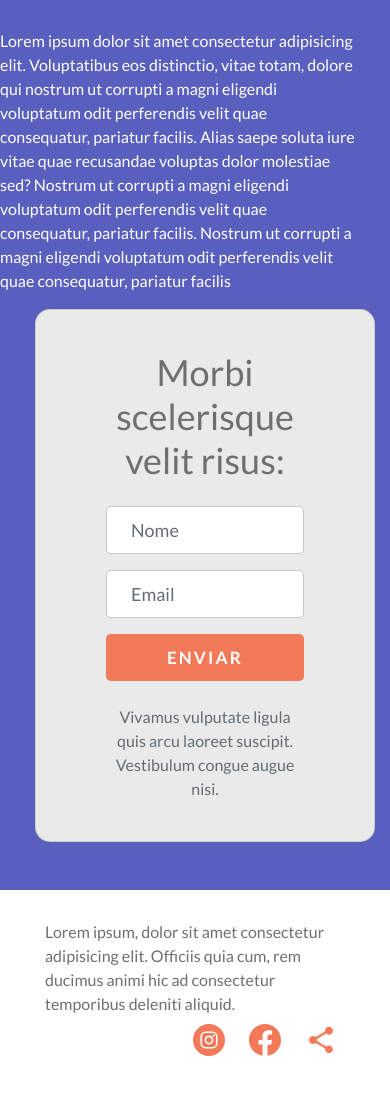
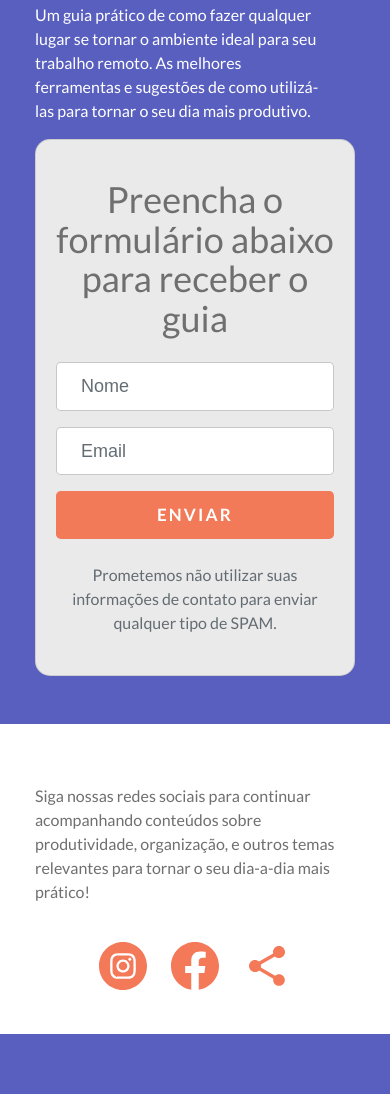
Before and after one commit to douglas218/fuscao-preto, a plain HTML site: page dist/index.html in a window 390 px wide. Shown: the part 416-1510 px from the top of the page. After the commit the page ends 1450 px from the top, so only its background shows below. Drawn offline with Linux system fonts and the light colour scheme.

Commit message:
Updates by Andressa

```diff
--- a/dist/css/style.css
+++ b/dist/css/style.css
@@ -1,14 +1,18 @@
 @import url('https://fonts.googleapis.com/css2?family=Lato:wght@400;700&display=swap');
 
 /* Reset */
-body, h1, h2, h3, p, ul {
+body, h1, h2, h3, p, ul, button {
 	padding: 0px;
-	margin: 0px;
+  margin: 0px;
+  font-weight: normal;
+  font-stretch: normal;
+  font-style: normal;
+  letter-spacing: normal;
+  font-family: 'Lato', sans-serif;
 }
 
 body {
   background-color: #595fbf;
-	font-family: 'Lato', sans-serif;
 	color: #252525;
 }
 
@@ -47,20 +51,12 @@ button {
 .titulo {
   font-size: 48px;
   font-weight: bold;
-  font-stretch: normal;
-  font-style: normal;
-  line-height: normal;
-  letter-spacing: normal;
   color: #ffffff;
 }
 .texto {
   max-width: 540px;
   font-size: 18px;
-  font-weight: normal;
-  font-stretch: normal;
-  font-style: normal;
   line-height: 1.5;
-  letter-spacing: normal;
   color: #ffffff;
 }
 
@@ -75,24 +71,13 @@ button {
 }
 
 .card h3 {
-  font-family: Lato;
   font-size: 36px;
-  font-weight: normal;
-  font-stretch: normal;
-  font-style: normal;
-  line-height: normal;
-  letter-spacing: normal;
   color: #6f6f6f;
 }
 
 .card p {
-  font-family: Lato;
   font-size: 16px;
-  font-weight: normal;
-  font-stretch: normal;
-  font-style: normal;
   line-height: 1.5;
-  letter-spacing: normal;
   color: #6f6f6f;
 }
 
@@ -104,23 +89,13 @@ button {
 
 #divEmail input, #divNome input {
   -webkit-text-stroke: 0.01px #ffffff;
-  font-family: Lato;
   font-size: 18px;
-  font-weight: normal;
-  font-stretch: normal;
-  font-style: normal;
-  line-height: normal;
-  letter-spacing: normal;
   color: #6f6f6f;
 }
 
 .btn {
-  font-family: Lato;
   font-size: 17px;
   font-weight: 900;
-  font-stretch: normal;
-  font-style: normal;
-  line-height: normal;
   letter-spacing: 2.13px;
   color: #ffffff;
 }
@@ -136,21 +111,53 @@ button {
 }
 
 .footer p {
-  font-family: Lato;
   font-size: 16px;
-  font-weight: normal;
-  font-stretch: normal;
-  font-style: normal;
   line-height: 1.5;
-  letter-spacing: normal;
   color: #6f6f6f;
 }
 
-.redes img {
-  width: 32px;
-  height: 32px;
-}
 
 .redes ul li {
   padding: 8px;
 }
+.redes img {
+  width: 48px;
+  height: 48px;
+}
+
+
+@media all and (max-width: 1307px) {
+  .container {
+      padding-left: 100px;
+      padding-right: 100px;
+  }
+}
+
+@media all and (max-width: 634px) {
+  .h1, h1 {
+      font-size: 2rem;
+  }
+  .list-inline {
+      text-align: center;
+  }
+  .footer {
+    padding-left: 0;
+    padding-right: 0;
+  }
+  .container {
+    padding-left: 50px;
+    padding-right: 50px;
+  }
+  .card {
+    padding-left: 20px;
+    padding-right: 20px;
+    margin-left: 0;
+  }
+  .col-md {
+    padding-right: 0;
+    padding-left: 0;
+  }
+  .divFooter {
+    padding: 30px 0 30px 0;
+  }
+}
--- a/dist/css/thankyou.css
+++ b/dist/css/thankyou.css
@@ -1,10 +1,11 @@
-body, h1, h2, h3, p, ul {
+body, h1, h2, h3, p, ul, button  {
 	padding: 0px;
     margin: 0px;
     font-weight: normal;
     font-stretch: normal;
     font-style: normal;
     letter-spacing: normal;
+    font-family: Lato;
 }
 
 body {
@@ -40,8 +41,7 @@ header{
 }
 
 .texto_obrigado {
-    font-family: Lato;
-    font-size: 36px;
+    font-size: 2.5em;
     font-weight: 900;
     color: #ffffff;
     padding-bottom: 20px;
@@ -49,21 +49,17 @@ header{
 
 
 .botao_ebook {
-    width: 261px;
-    height: 52px;
     border-radius: 6px;
     background-color: #f47958;
     border: none;
-
-    font-family: Lato;
     font-size: 17px;
     font-weight: 900;
     letter-spacing: 2.13px;
     color: #ffffff;
+    padding: 16px 34px;
 }
 
 .texto_agradecimento {
-  font-family: Lato;
   font-size: 18px;
   line-height: 1.8;
   color: #ffffff;
@@ -86,7 +82,6 @@ footer {
 
 footer .texto_footer {
     width: 669px;
-    font-family: Lato;
     font-size: 16px;
     line-height: 1.5;
     color: #6f6f6f;
@@ -97,11 +92,16 @@ footer .texto_footer {
 
 footer li {
     list-style: none;
-    padding-right: 7px;
+    padding: 8px;
 }
-.socialIcons{
+footer li:not(:last-child) {
+    margin-right: 5px;
+}
+
+.socialIcons {
     flex-direction: row;
     display: flex;
+    margin: 0 auto;
 }
 @media all and (max-width: 1307px) {
     .empetyDiv {
@@ -124,6 +124,7 @@ footer li {
 @media all and (max-width: 1055px) {
     footer{
         flex-wrap: wrap;
+        padding-bottom: 30px;
     }
     footer p {
         max-width: none;
@@ -147,6 +148,8 @@ footer li {
     }
     .texto_agradecimento {
         font-size: 16px;
-
+    }
+    .texto_obrigado {
+        font-size: 2em;
     }
 }
--- a/dist/index.html
+++ b/dist/index.html
@@ -19,17 +19,17 @@
     <main class="container">
       <section class="row">
 <div class="col-md left-panel mt-5">
-          <h1 class="mb-4">FUSCÃO PRETO formulário para o Show me the Leads</h1>
+          <h1 class="mb-4">Reinvente a maneira como você trabalha remotamente; </h1>
           <p class="mb-3">
-            Lorem ipsum dolor sit amet consectetur adipisicing elit. Voluptatibus eos distinctio, vitae totam, dolore qui nostrum ut corrupti a magni eligendi voluptatum odit perferendis velit quae consequatur, pariatur facilis. Alias saepe soluta iure vitae quae recusandae voluptas dolor molestiae sed? Nostrum ut corrupti a magni eligendi voluptatum odit perferendis velit quae consequatur, pariatur facilis. Nostrum ut corrupti a magni eligendi voluptatum odit perferendis velit quae consequatur, pariatur facilis
-          </p>
+            Um guia prático de como fazer qualquer lugar se tornar o ambiente ideal para seu trabalho remoto.
+            As melhores ferramentas e sugestões de como utilizá-las para tornar o seu dia mais produtivo.          </p>
         </div>
 
         <div class="col-md">
           <div class="card">
             <div class="card-body">
 
-              <h3 class="card-title text-center mb-4">Morbi scelerisque <br>velit risus:</h3>
+              <h3 class="card-title text-center mb-4">Preencha o formulário abaixo para receber o guia</h3>
 
               <form
                 method="POST"
@@ -68,7 +68,7 @@
 
                 <button type="submit" class="btn btn-lg btn-block button-submit mb-4">ENVIAR</button>
 
-                <p class="text-center text-muted">Vivamus vulputate ligula quis arcu laoreet suscipit. Vestibulum congue augue nisi.</p>
+                <p class="text-center text-muted">Prometemos não utilizar suas informações de contato para enviar qualquer tipo de SPAM.</p>
 
               </form>
             </div>
@@ -80,8 +80,8 @@
     <footer class="footer container-full mt-5">
       <div class="container">
         <div class="row">
-          <div class="col-md-7 col-xs-12">
-            <p>Lorem ipsum, dolor sit amet consectetur adipisicing elit. Officiis quia cum, rem ducimus animi hic ad consectetur temporibus deleniti aliquid.</p>
+          <div class="col-md-7 col-xs-12 divFooter">
+            <p>Siga nossas redes sociais para continuar acompanhando conteúdos sobre produtividade, organização, e outros temas relevantes para tornar o seu dia-a-dia mais prático!</p>
           </div>
 
           <div class="redes col-md-3 offset-md-2 col-xs-12 text-right">
```
Also changed, not shown: dist/thankyou.html (+2 -3 lines).
